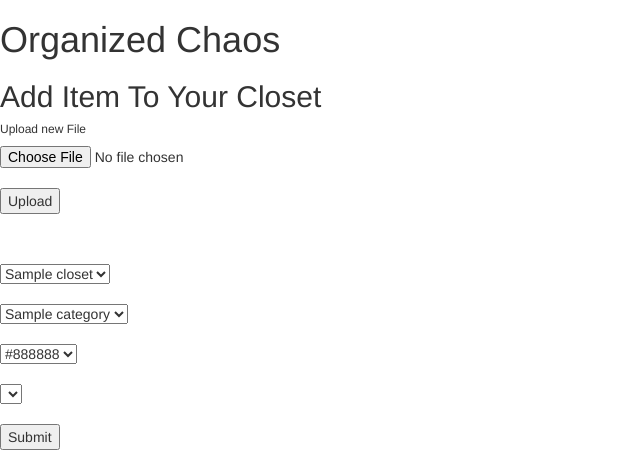
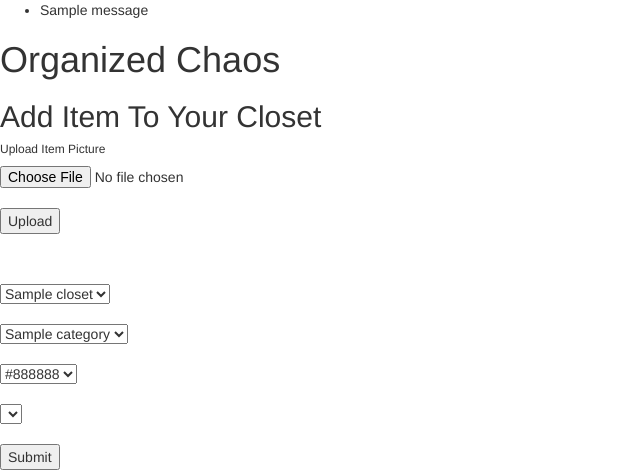
Before and after one commit to nalkoni/Cloud-Closet, a Flask app: page /addItem in a window 1280 px wide. Shown: the top 474 px of the page, without its empty margins (0-640 px from the left). Run offline with Flask 2, Linux system fonts and the light colour scheme; tables that the repository leaves empty hold one stand-in row (values such as "Sample post"); one stand-in notice (Sample message) is shown; lists and menus that the app fills with data are empty; some libraries are stand-ins or nearby versions.

Commit message:
Added templates closet_item.html & closet_view.html, not completed yet, routes for pages in progress as well, edits made to image uploader

```diff
--- a/server.py
+++ b/server.py
@@ -99,6 +99,31 @@ def closet_created():
 
     return redirect("/")
 
+@app.route('/viewclosetitems', methods=['POST'])
+def view_all_closet_items():
+    """Displays all items in closet"""
+
+
+    return render_template("closet_view.html")
+
+
+@app.route('/closetitem', )
+def view_closet_item():
+    """When user clicks closet item it displays more information"""
+    # item_clicked =  request.form[" "]
+
+    # dresses = Dress.query.filter(Dress.)
+    # tops = Top.query.filter(Top.)
+    # pants =  Pant.query.filter(Pant.)
+    # movie = Movie.query.get(movie_id)
+
+
+
+    return render_template("closet_item.html")
+
+
+
+
 
 
 
--- a/templates/addItem.html
+++ b/templates/addItem.html
@@ -5,9 +5,9 @@
         <h2 id="">Add Item To Your Closet</h2>
     </div>
     <div>
-        <h6>Upload new File</h6>
-        <form action="" method=post enctype=multipart/form-data>
-          <p><input type=file name=file>
+        <h6>Upload Item Picture</h6>
+        <form id="upload-form" action="{{ url_for('upload') }}" method="POST" enctype="multipart/form-data">
+          <p><input type="file" name="file" accept="image/*">
             <br>
              <input type=submit value=Upload>
         </form>
--- a/templates/base.html
+++ b/templates/base.html
@@ -3,7 +3,15 @@
 <head>
     <title>Organized Chaos</title>
     <link rel="stylesheet" href="https://maxcdn.bootstrapcdn.com/bootstrap/3.3.7/css/bootstrap.min.css" integrity="sha384-BVYiiSIFeK1dGmJRAkycuHAHRg32OmUcww7on3RYdg4Va+PmSTsz/K68vbdEjh4u" crossorigin="anonymous">
-
+    {% with messages = get_flashed_messages() %}
+        {% if messages %}
+            <ul class=flashes>
+            {% for message in messages %}
+                <li>{{ message }}</li>
+            {% endfor %}
+            </ul>
+        {% endif %}
+    {% endwith %}
 
 </head>
 <body>
--- /dev/null
+++ b/templates/closet_view.html
@@ -0,0 +1,6 @@
+{% extends 'base.html' %}
+{% block content %}
+<!-- Need to make it so closet is displayed-->
+
+<!-- Do I randomly put it into the page or should it initially be sorted? -->
+{% endblock %}
```
Also changed, not shown: templates/closet_item.html (added, +19 -0 lines).
